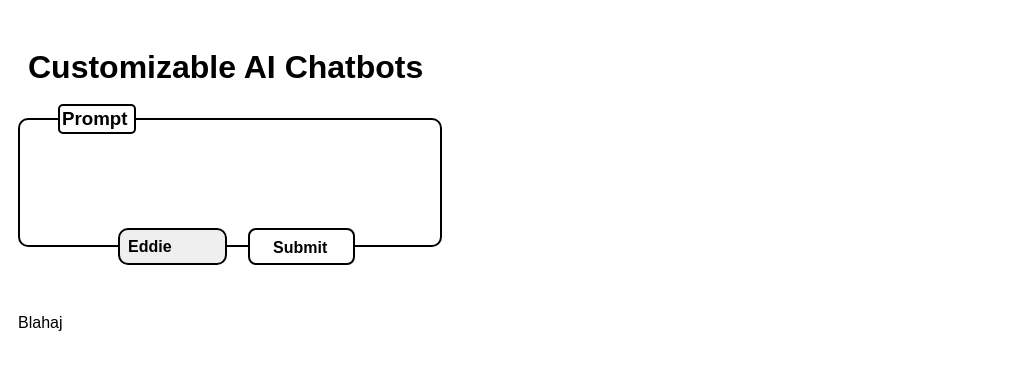
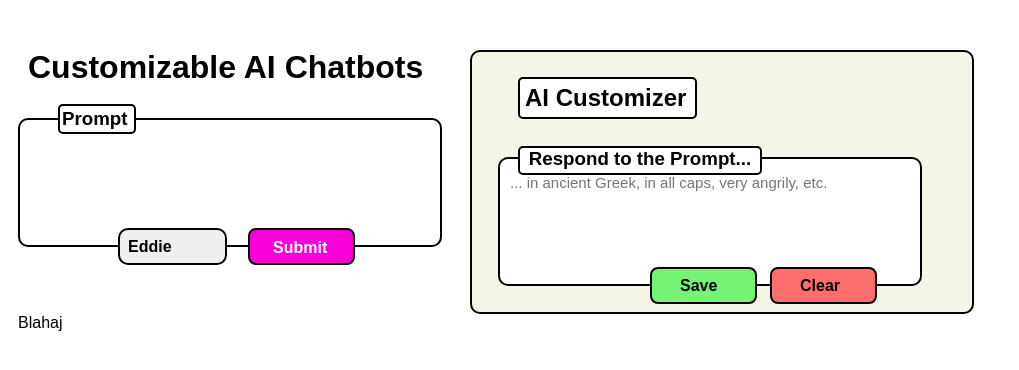
Before and after one commit to invictus-anic3tus/Eddie, a plain HTML site: page index.html in a window 1280 px wide. Shown: the whole page, without its empty margins (0-1019 px from the left). Drawn offline with Linux system fonts and the light colour scheme.

Commit message:
update app.py, index.html and vercel.json

```diff
--- a/index.html
+++ b/index.html
@@ -40,12 +40,14 @@
     font-weight: normal;
   }
 
-
-
-  textarea {
+  .prompt {
     position: absolute;
     height: 100px;
     width: 400px;
+  }
+
+  textarea {
+
     border-radius: 10px 10px 10px 10px;
     resize: none;
     padding: 10px;
@@ -93,7 +95,7 @@
     display: block;
     margin-right: 20px;
     border-radius: 8px;
-    background-color: white;
+    background-color: rgb(248, 0, 215);
     border: 2px solid;
     text-align: center;
     text-decoration: none;
@@ -107,7 +109,7 @@
 
   button:after {
     content: "";
-    background-color: rgb(89, 0, 255);
+    background-color: rgb(255, 255, 255);
     padding-top: 25%;
     padding-bottom: 25%;
     padding-left: 180%;
@@ -131,17 +133,100 @@
     left: 255px;
     top: -61px;
     pointer-events: none;
+    color: white;
   }
+
 
   #responseMessage {
     position: relative;
     top: -20px;
   }
+
+  #customtext {
+    position: relative;
+    top: -295px;
+    left: 500px;
+
+    width: 165px;
+
+    padding: 5px;
+
+    border: 2px solid;
+    border-radius: 5px;
+
+    background-color: white;
+  }
+
+  #customprompt {
+    position: relative;
+    left: 480px;
+    top: -277px;
+    width: 400px;
+    height: 100px;
+  }
+
+  #prompttext {
+    position: relative;
+    top: -440px;
+    left: 500px;
+    background-color: white;
+    width: 240px;
+    height: 25px;
+    overflow: over;
+    border: 2px solid;
+    border-radius: 5px;
+    text-align: center;
+  }
+
+  .square {
+    position: absolute;
+    top: 50px;
+    left: 470px;
+    width: 500px;
+    height: 260px;
+    background-color: rgb(245, 245, 231);
+    border: 2px solid;
+    border-radius: 10px;
+  }
+
+  #save {
+    text-align: center;
+    position: absolute;
+    top: 267px;
+    left: 650px;
+    background-color: rgb(116, 243, 116);
+  }
+
+  #clear {
+    text-align: center;
+    position: absolute;
+    top: 267px;
+    left: 770px;
+    background-color: rgb(255, 110, 110);
+  }
+
+  #savetext {
+    pointer-events: none;
+    position: absolute;
+    top: 277px;
+    left: 680px;
+    font-family: Arial, Helvetica, sans-serif;
+    font-weight: bold;
+  }
+
+  #cleartext {
+    pointer-events: none;
+    position: absolute;
+    top: 277px;
+    left: 800px;
+    font-family: Arial, Helvetica, sans-serif;
+    font-weight: bold;
+  }
 </style>
 
 <body>
   <h1>Customizable AI Chatbots</h1>
-  <textarea id="userInput"></textarea>
+  <textarea id="userInput", class="prompt"></textarea>
 
 
   <select name="model" , id="model">
@@ -159,6 +244,21 @@
   <span class="buttontext">Submit</span>
 
   <p id="responseMessage">Blahaj</p>
+
+  <div class="square"></div>
+
+  <h2 id="customtext">AI Customizer</h2>
+
+  <textarea id="customprompt" placeholder="... in ancient Greek, in all caps, very angrily, etc."></textarea>
+
+  <h3 id="prompttext">Respond to the Prompt...</h3>
+
+  <button onclick="changePersonality()", id="save"></button>
+  <span id="savetext">Save</span>
+
+  <button id="clear", onclick="clearInput()"></button>
+  <span id="cleartext">Clear</span>
+
 
   <script>
 
@@ -204,6 +304,30 @@
       }
     }
 
+    async function changePersonality() {
+      try {
+        const newPersonality = document.getElementById('customprompt').value;
+
+        const response = await fetch('/customize', {
+          method: 'POST',
+          headers: {
+            'Content-Type': 'application.json',
+          },
+          body: JSON.stringify({ text: newPersonality}),
+        });
+
+        const data = await response.json();
+        console.log("Python Response:", data.response);
+      } catch (error) {
+        console.error("Error sending custom prompt to Python:", error);
+      }
+
+    }
+
+    function clearInput() {
+      document.getElementById('customprompt').value = "";
+    }
+
   </script>
 </body>
 
```
Also changed, not shown: vercel.json, 1 other file.
